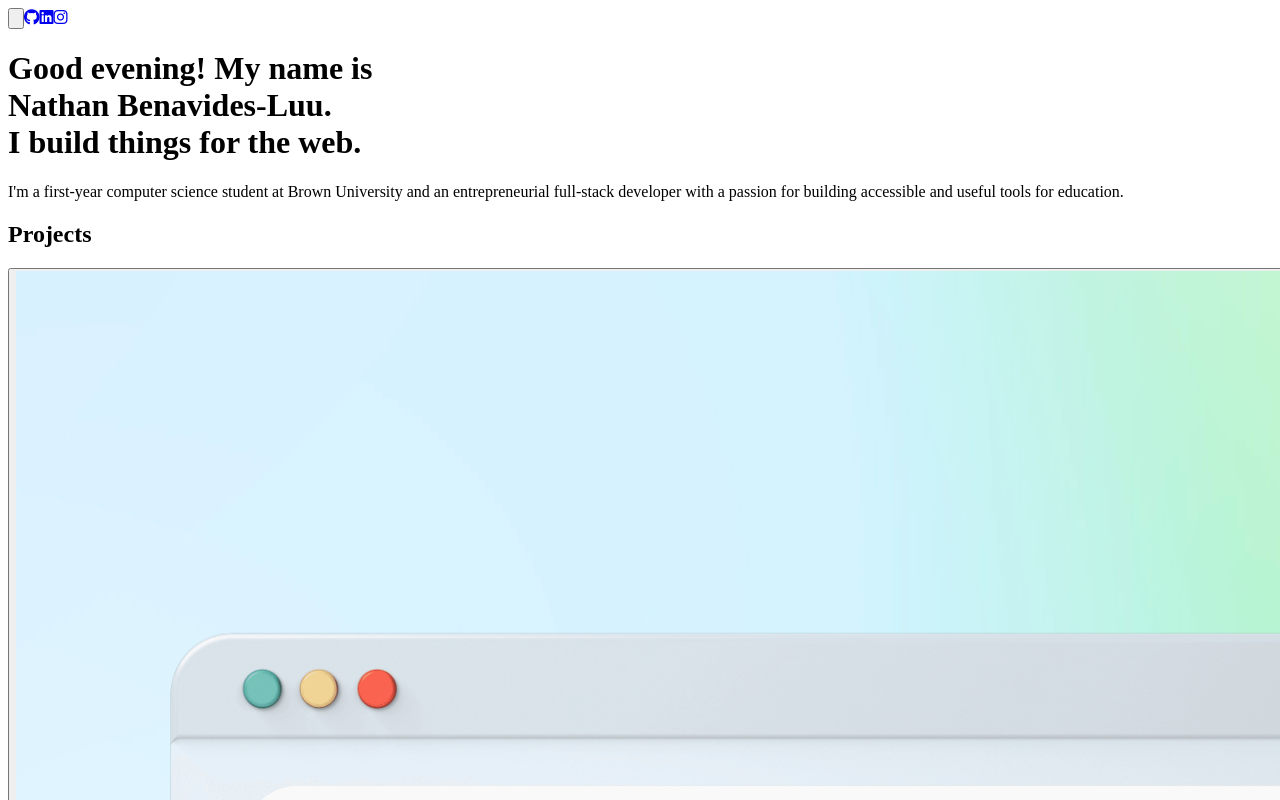
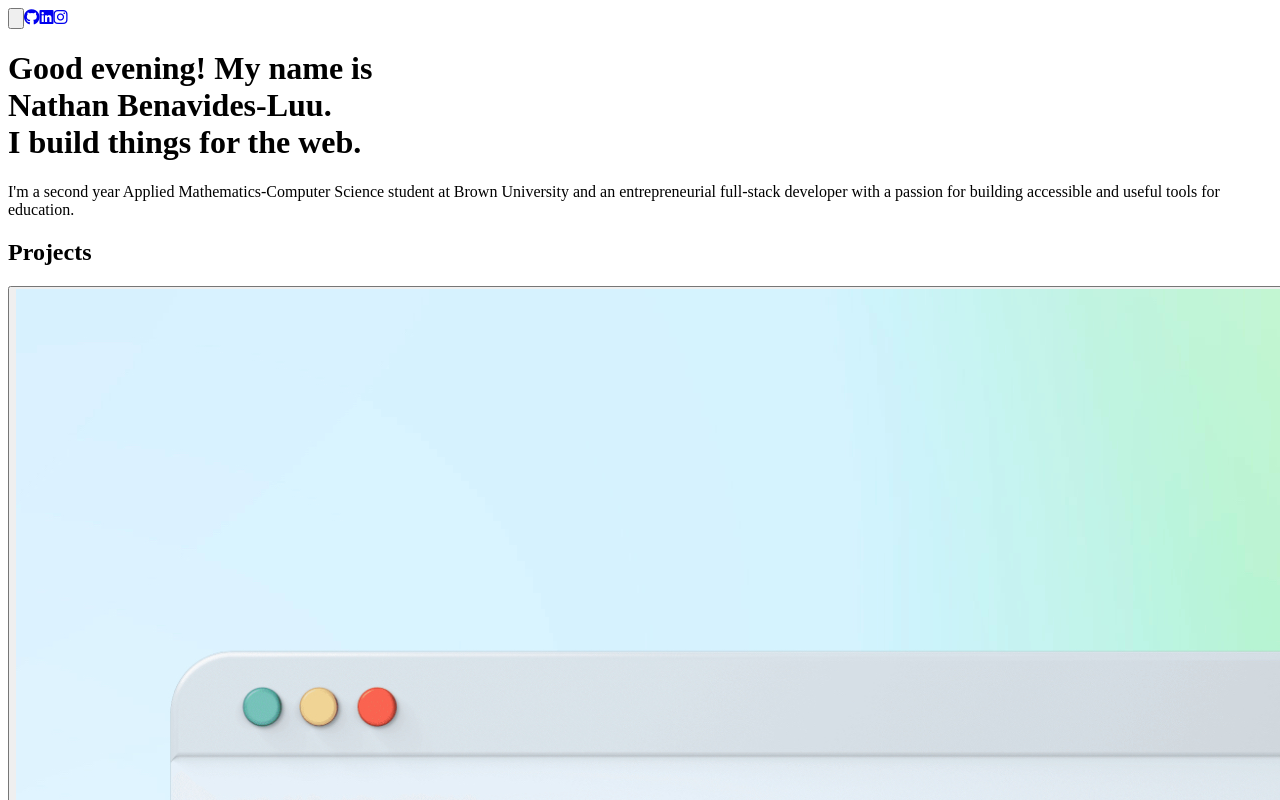
Before and after one commit to nthnluu/portfolio, a Next.js app: page / in a window 1280 px wide. Shown: the top 800 px of the page. Built offline with nearby package versions, Linux system fonts and the light colour scheme; a web font is replaced by a local one.

Commit message:
Update index.js

```diff
--- a/pages/index.js
+++ b/pages/index.js
@@ -25,7 +25,7 @@ export default function Home() {
                     </div>
                 </h1>
                 <p className="max-w-4xl mt-5 text-lg md:text-xl text-gray-500 dark:text-gray-400">
-                    I'm a first-year computer science student at Brown University and an entrepreneurial full-stack
+                    I'm a second year Applied Mathematics-Computer Science student at Brown University and an entrepreneurial full-stack
                     developer with a passion for building accessible and
                     useful tools for
                     education.
```
